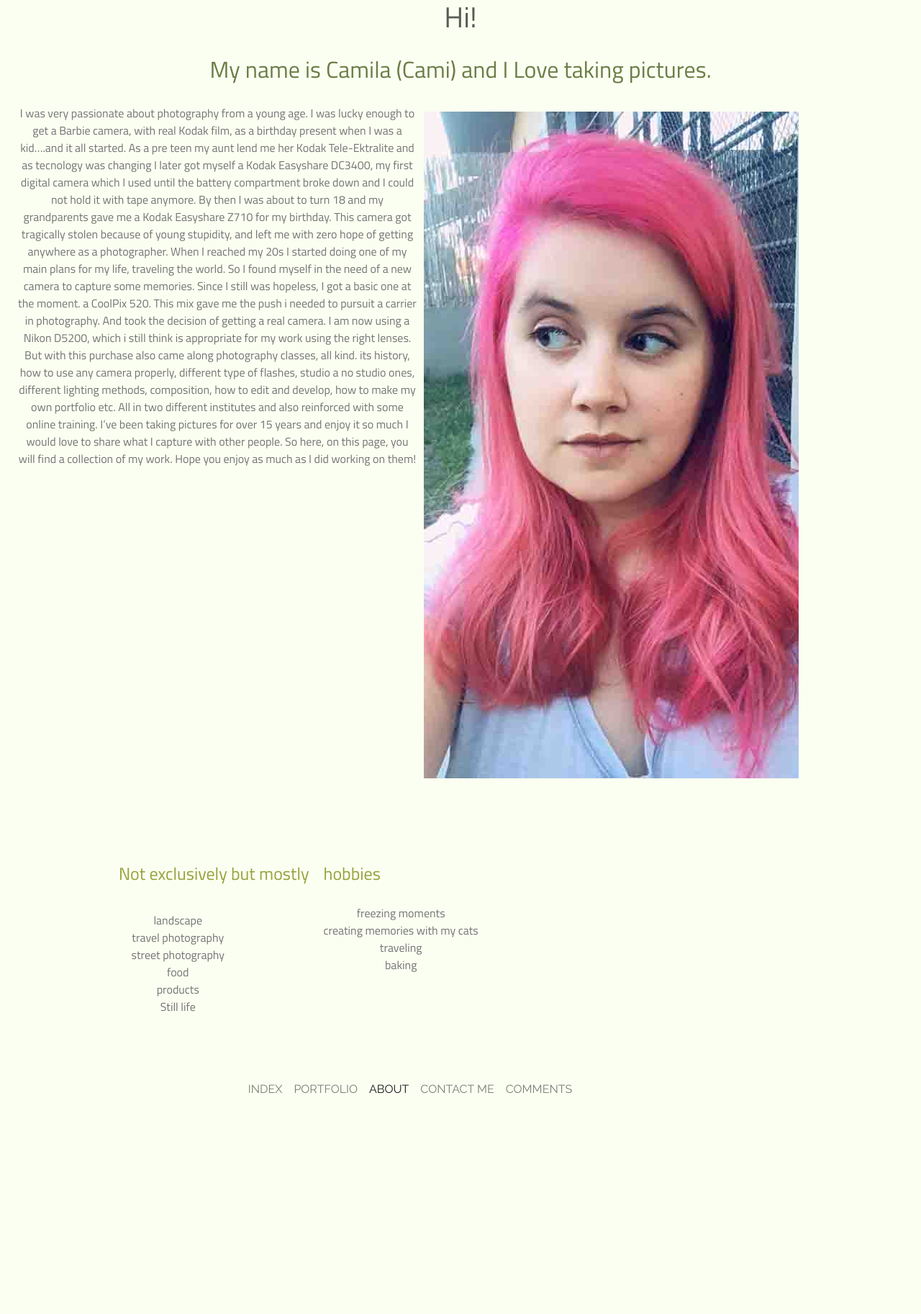
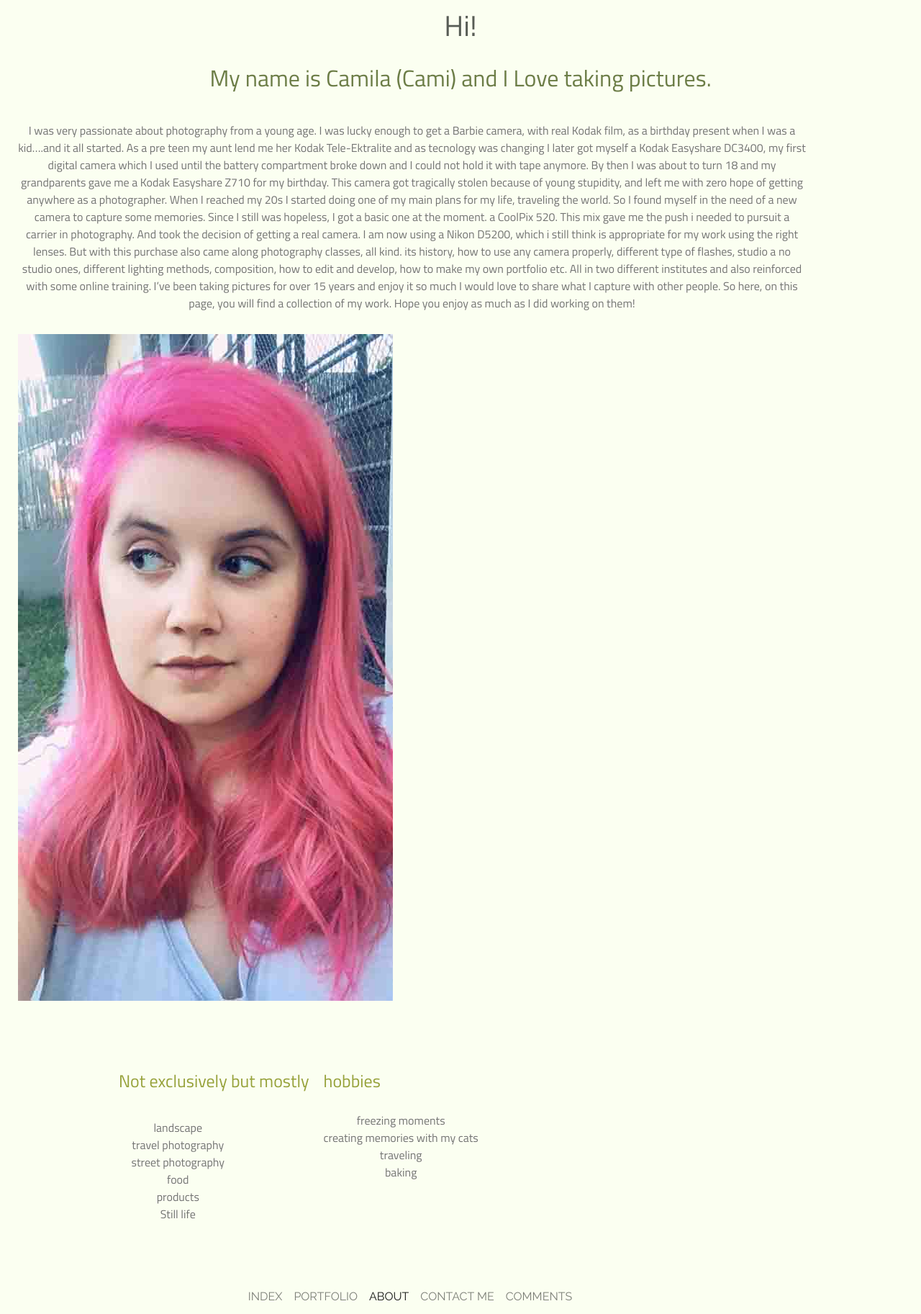
Before and after one commit to Wanderlustcamis/coderproyect, a PHP site: page /secciones/about.html in a window 1280 px wide. Shown: the whole page at 72% size. Before the commit the page ends 1519 px from the top, so only its background shows below. Run offline with PHP 8.4, Linux system fonts and the light colour scheme.

Commit message:
changes in the about section

```diff
--- a/Estilos/Estilos.css
+++ b/Estilos/Estilos.css
@@ -28,7 +28,7 @@
 
 /* Selectors */
 
-head{
+head {
   font-family: 'Titillium Web', sans-serif;
   align-items: center;
   padding-bottom: 2px;
@@ -285,6 +285,7 @@
 }
 
 /*btn_text*/
+
 .effect01 span {
   transition: all 0.2s ease-out;
   z-index: 2;
@@ -295,6 +296,7 @@
 }
 
 /*highlight*/
+
 .effect01:after {
   background: #FBFFF1;
   border: 0px solid #96A13A;
@@ -464,18 +466,20 @@
   /* About*/
 
 
-  .aboutgrid{
+  .aboutgrid {
     display: grid;
     grid-template-rows: auto auto auto auto;
     grid-template-areas:
     "header"
-    "body"
+    "bio1"
     "favs"
     "footer"
-  }
-  }
-  .header {
+    }
+
+  header {
     grid-area: header;
+    margin:10px;
+    padding:2px;
   }
 
 
@@ -809,7 +813,12 @@
     "footer"
   }
 
-  .bio{
+header{
+  margin:2px;
+  padding: 1px;
+  text-align: center;
+}
+  .bio1{
     display:grid;
     padding-left: 20px;
     margin-left: 10px;
@@ -822,9 +831,6 @@
       margin-left: 10px;
       padding:10px;
 
-  }
-  .header {
-    grid-area: header;
   }
 
   .favs {
--- a/secciones/about.html
+++ b/secciones/about.html
@@ -40,12 +40,11 @@
 		I’ve been taking pictures for over 15 years and enjoy it so much I would love to share what I capture with other people.
 		So here, on this page, you will find a collection of my work.
 		Hope you enjoy as much as I did working on them!
+</p>
+<img src="../secciones/img/pinkme.JPG" alt="me" class="pic">
 
-<img src="../secciones/img/pinkme.JPG" alt="me" class="pic">
-</p>
 </article>
 		</div>
-
 
 		<div class="medio">
 			 	<div class="row col-lg-12 col-md-12 col-xs-6">
```
